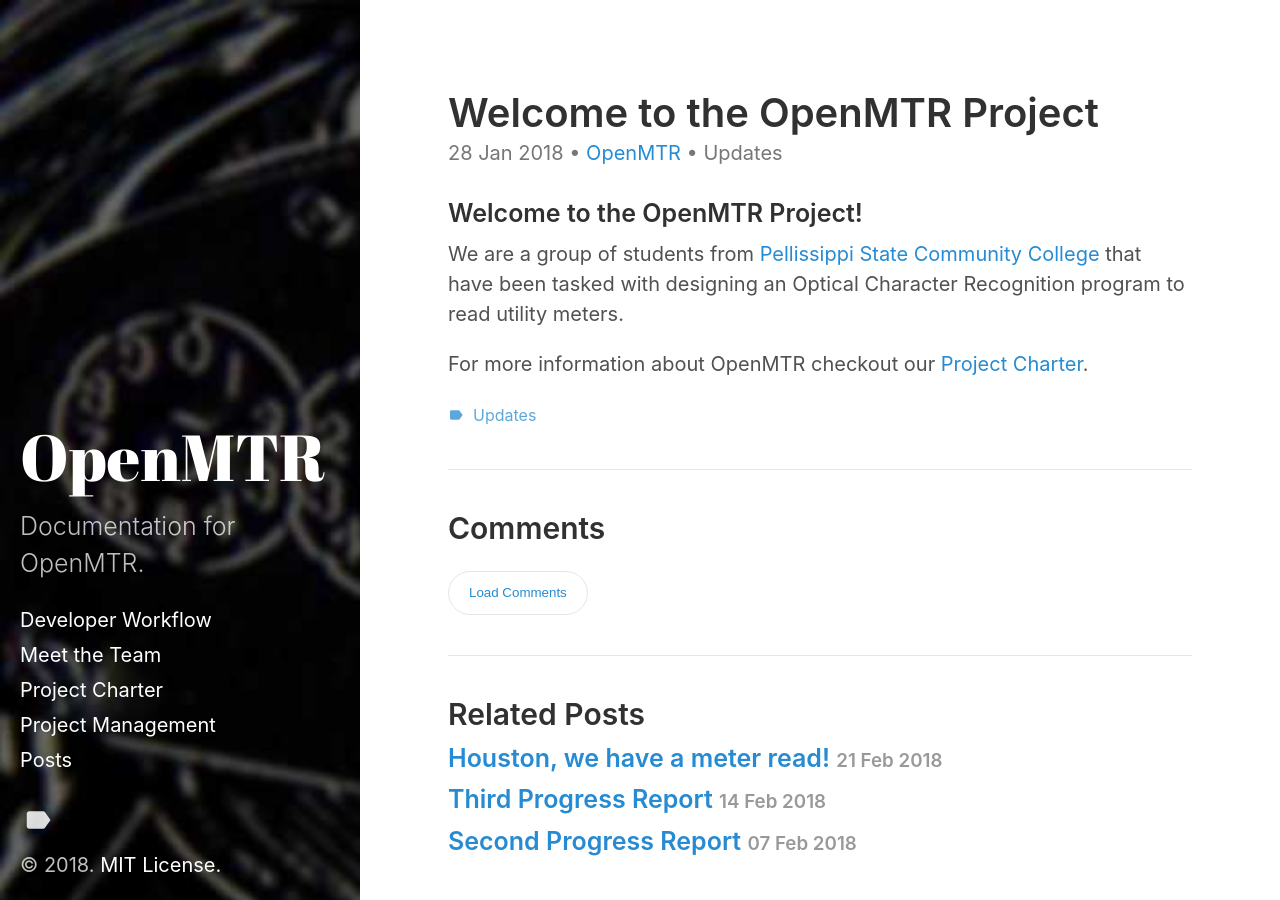
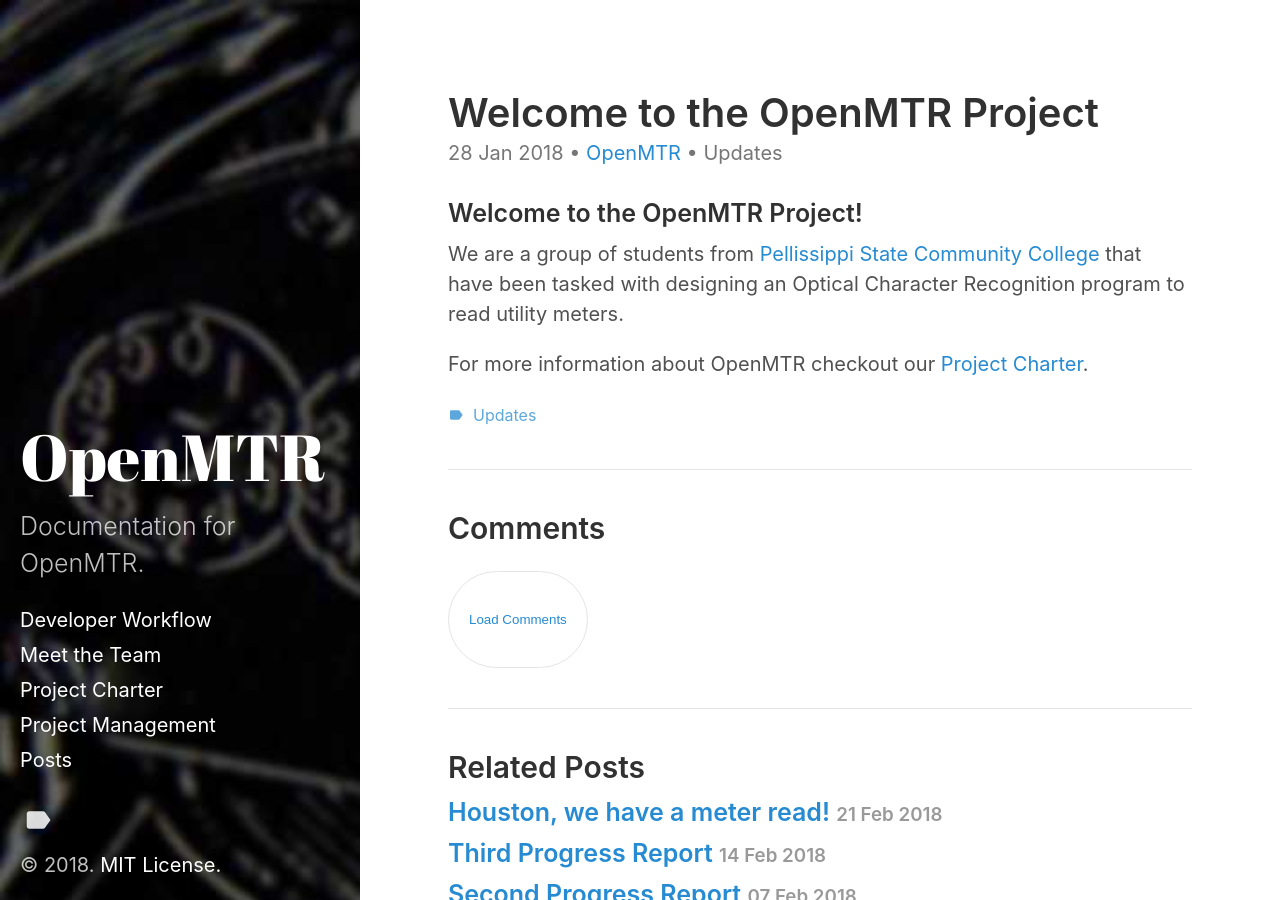
Before and after one commit to knoxville-utilities-board/OpenMTR.github.io_2018, a Jekyll site: the page built from _posts/2018-01-28-welcome-to-openmtr.md, in a window 1280 px wide. Built offline with Jekyll 4.4.1, drawn with Linux system fonts in a browser that asks for light colours.

Commit message:
Fix bottom padding

```diff
--- a/assets/css/main.scss
+++ b/assets/css/main.scss
@@ -4,4 +4,5 @@
 ---
 
 $sidebar-bg-color: #004B85;
+$padding-v: 3em;
 @import "hydeout";
```
